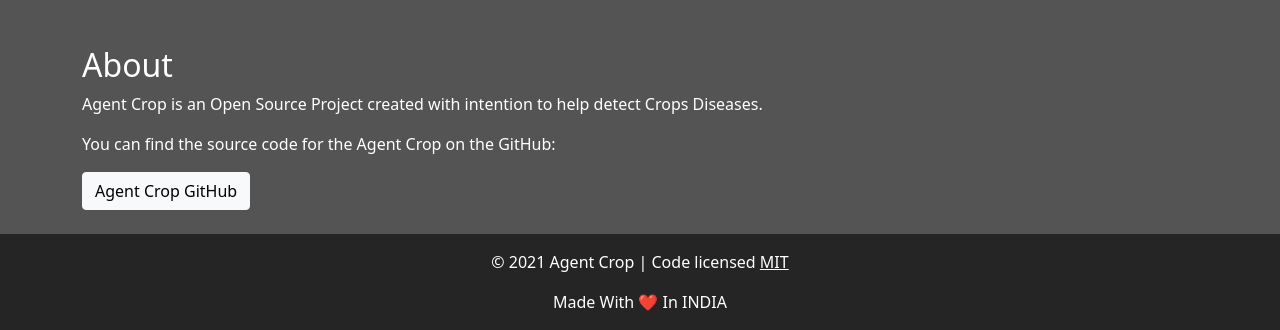
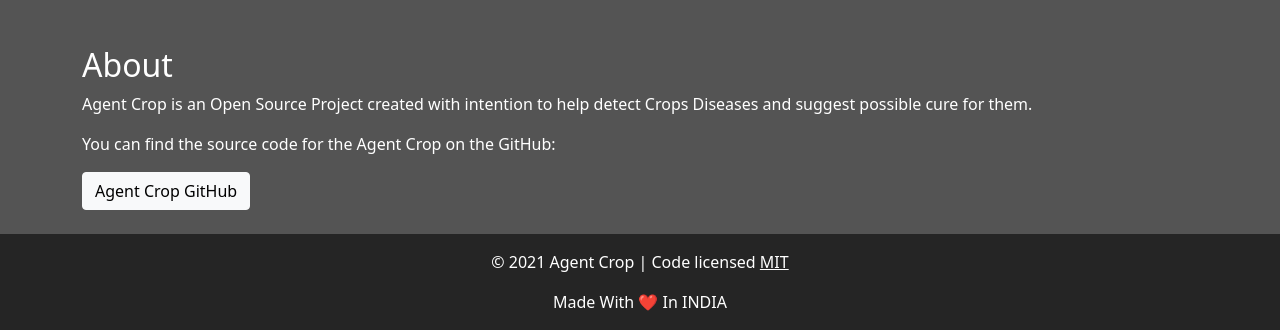
Before and after one commit to Sahilbhagat84/KisanSevaa, a Flask app: page / in a window 1280 px wide. Shown: the part 1723-2053 px from the top of the page. Run offline with Flask 2, Linux system fonts and the light colour scheme.

Commit message:
Corrected grammatical errors

```diff
--- a/app.py
+++ b/app.py
@@ -286,7 +286,7 @@ def clean():
                 shutil.rmtree(folder)
                 folders_list.remove(folder)
     except:
-        flash("Something Went Wrong! Coudn't delete data!")
+        flash("Something Went Wrong! couldn't delete data!")
 
 @app.route('/', methods=['GET', 'POST'])
 
@@ -302,7 +302,7 @@ def get_disease():
             flash('No files part!')
             return redirect(request.url)
         # Create a new folder for every new file uploaded,
-        # so that concurrency can be mainatained
+        # so that concurrency can be maintained
         files = request.files.getlist('hiddenfiles')
         app.config['UPLOAD_FOLDER'] = "./static/test"
         app.config['UPLOAD_FOLDER'] = app.config['UPLOAD_FOLDER'] + '/predict_' + str(folder_num).rjust(6, "0")
@@ -349,7 +349,7 @@ def api_predict():
     if 'files' not in request.files:
         return {"Error": "No files part found."}
     # Create a new folder for every new file uploaded,
-    # so that concurrency can be mainatained
+    # so that concurrency can be maintained
     files = request.files.getlist('files')
     app.config['UPLOAD_FOLDER'] = "./static/test"
     app.config['UPLOAD_FOLDER'] = app.config['UPLOAD_FOLDER'] + '/predict_' + str(folder_num).rjust(6, "0")
--- a/static/main.js
+++ b/static/main.js
@@ -72,7 +72,7 @@ var resizeAndBlob = function() {
                     var file = new File([blobImage], image.name, {type:blobImage.type, lastModified:image.lastModified, lastModifiedDate:image.lastModifiedDate});
                     // Add the file object to container
                     container.items.add(file);
-                    // Replace hidden file input everytime this function gets called so it get updated to latest container
+                    // Replace hidden file input every time this function gets called so it get updated to latest container
                     document.getElementById('hiddenfiles').files = container.files;
                     // Image preview code
                     document.getElementById('image_preview').innerHTML += '<div class="card custom-bg-color card-custom-preview mx-2 mb-3"><img src="' + dataUrl + '" class="card-img-top" alt="Crop Image" style="padding-top: 12px; max-height:150px; object-fit: cover;"><div class="card-body"><p class="card-text"><strong>Filename:</strong> ' + image_name + '</p></div></div>';
--- a/templates/base.html
+++ b/templates/base.html
@@ -218,7 +218,7 @@
             <div id="about">
                 <div class="container pt-5">
                     <h2>About</h2>
-                    <p>Agent Crop is an Open Source Project created with intention to help detect Crops Diseases.</p>
+                    <p>Agent Crop is an Open Source Project created with intention to help detect Crops Diseases and suggest possible cure for them.</p>
                     <p>You can find the source code for the Agent Crop on the GitHub:</p>
                     <a href="https://github.com/Aashrut/Agent-Crop" target="_blank" class="btn btn-light">Agent Crop GitHub</a>
                 </div>
```
Also changed, not shown: README.md.
